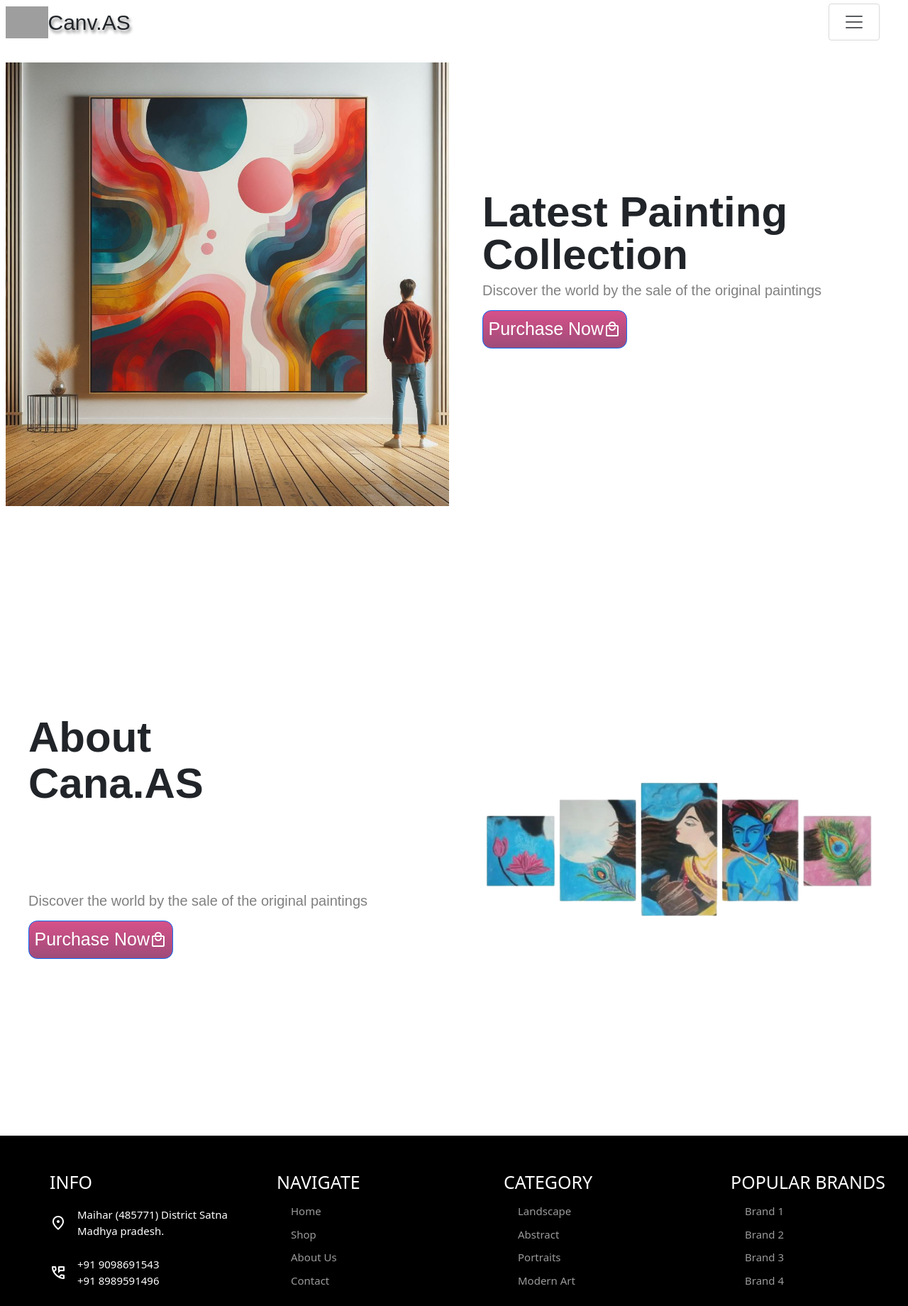
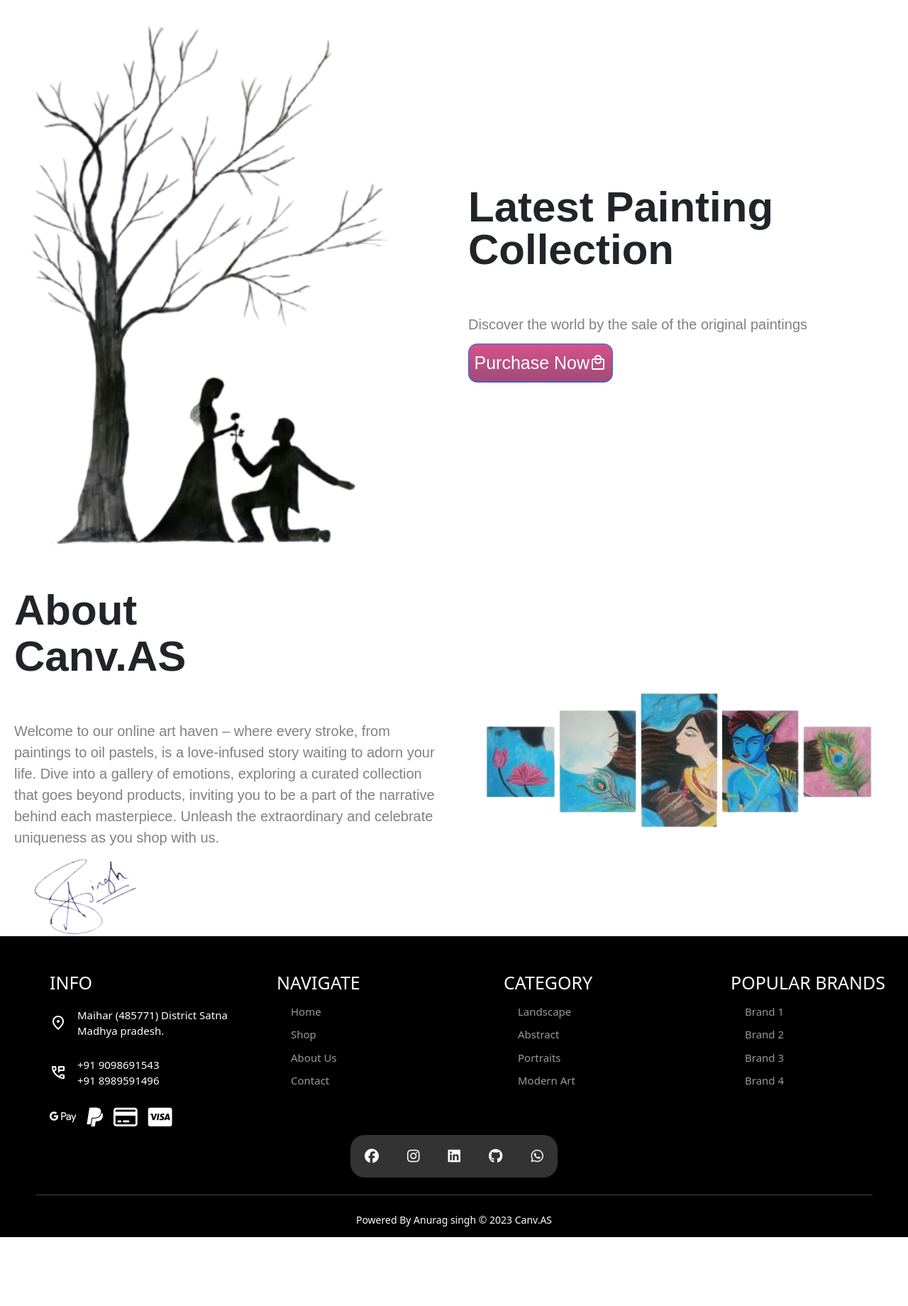
Before and after one commit to anurag6569201/Canv.AS, a Django app: page / in a window 1280 px wide. Shown: the top 1840 px of the page at 71% size. After the commit the page ends 1743 px from the top, so only its background shows below. Run offline with Django 4.2, Linux system fonts and the light colour scheme; some libraries are stand-ins or nearby versions; some web fonts are replaced; grey boxes are pictures that could not be loaded.

Commit message:
added image of main page

```diff
--- a/static/assets/css/main.css
+++ b/static/assets/css/main.css
@@ -49,10 +49,8 @@ body::-webkit-scrollbar {
 
 /* hero */
 .hero1 {
-    padding-left: 40px;
-    padding-bottom: 40px;
+    padding: 0 20px;
 }
-.hero1 h2,
 .hero1 h1 {
     font-size: 6em;
     font-family: 'Atomic Age', sans-serif;
@@ -91,13 +89,13 @@ body::-webkit-scrollbar {
     align-items: center;
     justify-content: center;
 }
-
+.hare_krishna img,
 .hero2 img {
     width: 100%;
     height: auto;
     max-width: 100%;
     display: block;
-    object-fit: cover;
+    object-fit: contain;
 }
 
 .hero_taker {
--- a/static/assets/css/over-ride.css
+++ b/static/assets/css/over-ride.css
@@ -2,14 +2,16 @@
 .offcanvas-header {
     padding: 10px 20px;
 }
-
+.head_nav{
+    display: none;
+    width: 100%;
+}
 .nav-container {
     padding-right: 40px;
 }
 
 .navbar {
     background: rgba(255, 255, 255, .0);
-
 }
 
 .menu {
--- a/static/assets/js/main.js
+++ /dev/null
@@ -1,13 +0,0 @@
-let navbar = document.querySelector(".navbar");
-window.addEventListener("scroll", () => {
-  const offset = window.pageYOffset;
-  console.log(offset);
-  if (offset >= 10) {
-    navbar.style.background= "rgba(255, 255, 255, 1)";
-    navbar.style.boxShadow = "0 0 1px 3px white";
-  }
-  else {
-    navbar.style.background = "rgba(255, 255, 255, 0)";
-    navbar.style.boxShadow = "0 0 1px 3px transparent";
-  }
-});
--- a/templates/core/index.html
+++ b/templates/core/index.html
@@ -5,26 +5,27 @@
 <section class="container-fluid hero">
     <div class="row hero_taker">
         <div class="col-md-6 hero2">
-            <img src="{% static 'assets/logo/hero2.png' %}" alt="">
+            <img src="{% static 'assets/logo/love.png' %}" alt="">
         </div>
         <div class="col-md-6 hero1">
-            <h1>Latest Painting <br>Collection</h1>
+            <h1 style="margin-bottom: 1em;">Latest Painting <br>Collection</h1>
             <p>Discover the world by the sale of the original paintings</p>
             <a href="#" class="btn btn-primary">Purchase Now <span class="material-symbols-outlined">local_mall</span></a>
         </div>
     </div>
 </section>
-
+<br>
+<br>
 <section class="container-fluid hero">
     <div class="row hero_taker">
         <div class="col-md-6 hero1">
-            <h2>About</h2>
-            <h1 style="margin-bottom: 2em;">Cana.AS</h1>
+            <h1>About</h1>
+            <h1 style="margin-bottom: 1em;">Canv.AS</h1>
 
-            <p>Discover the world by the sale of the original paintings</p>
-            <a href="#" class="btn btn-primary">Purchase Now <span class="material-symbols-outlined">local_mall</span></a>
+            <p>Welcome to our online art haven – where every stroke, from paintings to oil pastels, is a love-infused story waiting to adorn your life. Dive into a gallery of emotions, exploring a curated collection that goes beyond products, inviting you to be a part of the narrative behind each masterpiece. Unleash the extraordinary and celebrate uniqueness as you shop with us.</p>
+            <img style="width: 20em;" src="{% static 'assets/logo/sign.png' %}" alt="">
         </div>
-        <div class="col-md-6 hero2">
+        <div class="col-md-6 hare_krishna">
             <img src="{% static 'assets/logo/hare_krishna.png' %}" alt="">
         </div>
     </div>
--- a/templates/partials/base.html
+++ b/templates/partials/base.html
@@ -20,7 +20,7 @@
 </head>
 
 <body>
-    <header>
+    <header class="head_nav d-none">
         <nav class="navbar fixed-top" id="navb">
             <div class="container-fluid nav-container">
                 <div class="logo">
@@ -45,22 +45,28 @@
                         <div class="menu">
                             <ul class="navbar-nav justify-content-end flex-grow-1 pe-3">
                                 <li class="nav-item">
-                                    <a class="nav-link active" aria-current="page" href="/user/sign-up"><span class="material-symbols-outlined">person</span>Sign-Up</a>
+                                    <a class="nav-link active" aria-current="page" href="/user/sign-up"><span
+                                            class="material-symbols-outlined">person</span>Sign-Up</a>
                                 </li>
                                 <li class="nav-item">
-                                    <a class="nav-link active" aria-current="page" href="/"><span class="material-symbols-outlined">home</span>Home</a>
+                                    <a class="nav-link active" aria-current="page" href="/"><span
+                                            class="material-symbols-outlined">home</span>Home</a>
                                 </li>
                                 <li class="nav-item">
-                                    <a class="nav-link" href="#"><span class="material-symbols-outlined">local_shipping</span>Shop</a>
+                                    <a class="nav-link" href="#"><span
+                                            class="material-symbols-outlined">local_shipping</span>Shop</a>
                                 </li>
                                 <li class="nav-item">
-                                    <a class="nav-link" href="#"><span class="material-symbols-outlined">favorite</span>Artist</a>
+                                    <a class="nav-link" href="#"><span
+                                            class="material-symbols-outlined">favorite</span>Artist</a>
                                 </li>
                                 <li class="nav-item">
-                                    <a class="nav-link" href="#"><span class="material-symbols-outlined">person_raised_hand</span>FAQS</a>
+                                    <a class="nav-link" href="#"><span
+                                            class="material-symbols-outlined">person_raised_hand</span>FAQS</a>
                                 </li>
                                 <li class="nav-item">
-                                    <a class="nav-link" href="#"><span class="material-symbols-outlined">person_edit</span>Account</a>
+                                    <a class="nav-link" href="#"><span
+                                            class="material-symbols-outlined">person_edit</span>Account</a>
                                 </li>
                             </ul>
                         </div>
@@ -69,7 +75,22 @@
             </div>
         </nav>
     </header>
-
+    <script>
+        let navbar = document.querySelector(".navbar");
+        let head_nav = document.querySelector(".head_nav");
+        window.addEventListener("scroll", () => {
+            const offset = window.pageYOffset;
+            console.log(offset);
+            if (offset >= 10) {
+                navbar.style.background = "rgba(255, 255, 255, 1)";
+                head_nav.classList.remove("d-none");
+            }
+            else {
+                head_nav.classList.remove("d-none");
+                navbar.style.background = "rgba(255, 255, 255, 0)";
+            }
+        });
+    </script>
     {% block content %}
 
 
@@ -83,7 +104,8 @@
                     <h1>INFO</h1>
                     <p><span class="material-symbols-outlined">location_on</span> Maihar (485771) District Satna Madhya
                         pradesh.</p>
-                    <p><span class="material-symbols-outlined">perm_phone_msg</span>+91 9098691543 <br>+91 8989591496</p>
+                    <p><span class="material-symbols-outlined">perm_phone_msg</span>+91 9098691543 <br>+91 8989591496
+                    </p>
                     <p><i class="fa-brands fa-google-pay"></i><i class="fa-brands fa-paypal"></i><i
                             class="fa-regular fa-credit-card"></i><i class="fa-brands fa-cc-visa"></i></p>
                 </div>
@@ -136,6 +158,5 @@
     crossorigin="anonymous"></script>
 <script src="https://kit.fontawesome.com/5d90022efb.js" crossorigin="anonymous"></script>
 <script src="{% static 'assets/js/registration.js' %}"></script>
-<script src="{% static 'assets/js/main.js' %}"></script>
 
 </html>
```
Also changed, not shown: static/assets/logo/dog.png (added), static/assets/logo/love.png (added), static/assets/logo/sign.png (added).
